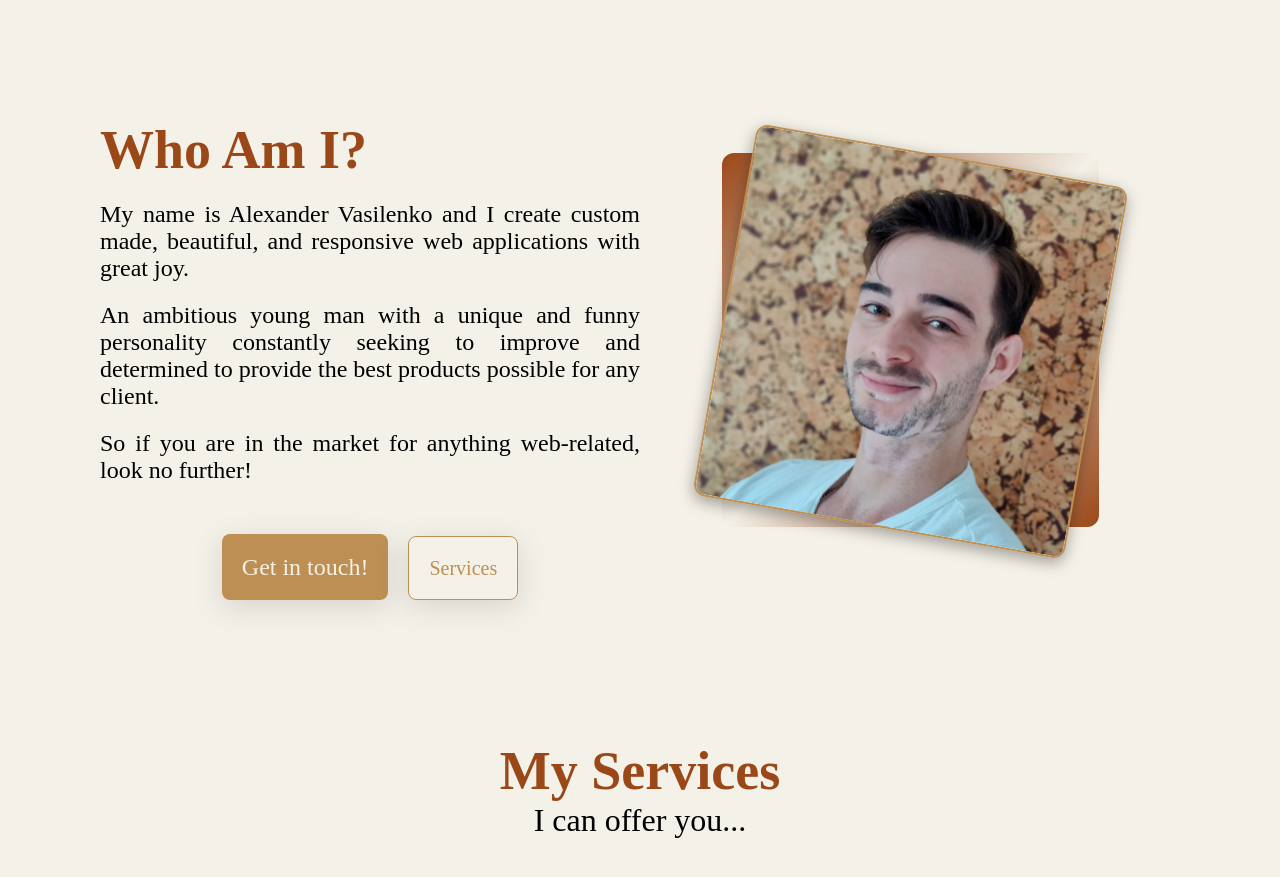
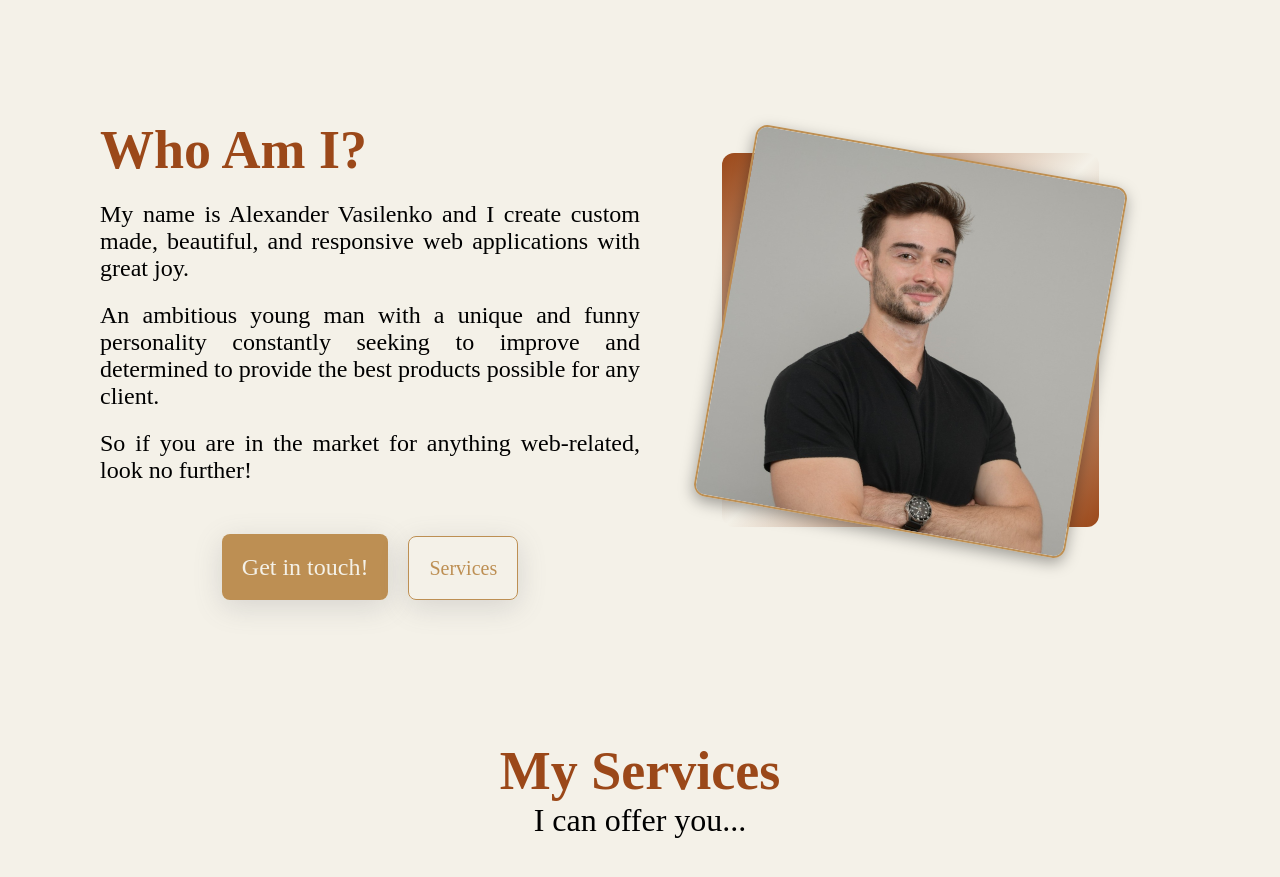
Before and after one commit to AlexanderVasilenko99/portfolio-website, a React (Create React App) app: page / in a window 1280 px wide. Shown: the part 1460-2337 px from the top of the page. Built offline with nearby package versions, Linux system fonts and the light colour scheme.

Commit message:
changed my image

```diff
--- a/src/Components/3-AboutSection/AboutSection.tsx
+++ b/src/Components/3-AboutSection/AboutSection.tsx
@@ -27,7 +27,7 @@
             </div>
             <div className="right-col">
                 <div>
-                    <img src={require("../../Assets/Images/new_me3_square.jpeg")} />
+                    <img src={require("../../Assets/Images/workmesquare.jpeg")} />
                 </div>
             </div>
         </div >
```
Also changed, not shown: src/Assets/Images/workme.jpeg (added), src/Assets/Images/workmesquare.jpeg (added).
